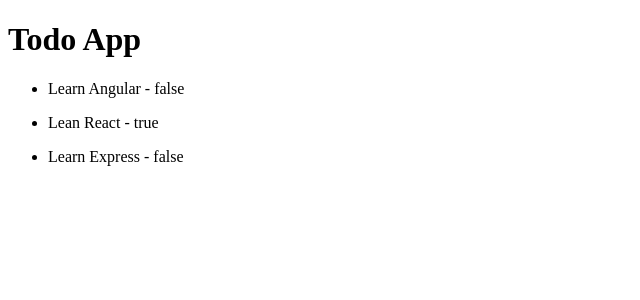
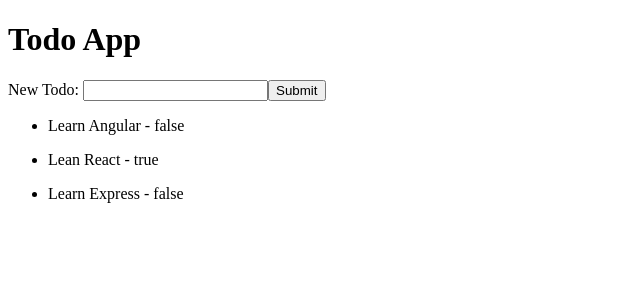
Before and after one commit to danielphilip12/Angular-Todo-App, an Angular app: page / in a window 1280 px wide. Shown: the top 300 px of the page, without its empty margins (0-640 px from the left). Built offline with nearby package versions, Linux system fonts and the light colour scheme.

Commit message:
Add addTodo functionality. Add new todo form component

```diff
--- a/src/app/app.component.html
+++ b/src/app/app.component.html
@@ -1,2 +1,3 @@
 <h1>Todo App</h1>
+<app-new-todo-form></app-new-todo-form>
 <app-todo-list [todoList]="todoList"></app-todo-list>
--- a/src/app/app.component.ts
+++ b/src/app/app.component.ts
@@ -7,7 +7,7 @@ import { TodoService } from './todo.service';
   templateUrl: './app.component.html',
   styleUrls: ['./app.component.css'],
 })
-export class AppComponent {
+export class AppComponent implements OnInit {
   title = 'todo-app';
   todoList: Todo[] = [];
 
--- /dev/null
+++ b/src/app/new-todo-form/new-todo-form.component.html
@@ -0,0 +1,5 @@
+<div>
+    <label for="newTodo">New Todo: </label>
+    <input type="text" [(ngModel)]="newTodo" name="newTodo" id="newTodo">
+    <button (click)="addTodo()">Submit</button>
+</div>
--- /dev/null
+++ b/src/app/new-todo-form/new-todo-form.component.ts
@@ -0,0 +1,28 @@
+import { Component } from '@angular/core';
+import { TodoService } from '../todo.service';
+import { Todo } from '../todo';
+
+@Component({
+  selector: 'app-new-todo-form',
+  templateUrl: './new-todo-form.component.html',
+  styleUrls: ['./new-todo-form.component.css']
+})
+export class NewTodoFormComponent {
+  newTodo: string = '';
+
+  constructor(private todoService: TodoService) {}
+
+  addTodo() {
+    if(this.newTodo === '') {
+      return;
+    }
+    const todo: Todo = {
+      id: Math.floor(Math.random() * 1000),
+      todo: this.newTodo,
+      completed: false
+    }
+
+    this.todoService.addTodo(todo);
+    this.newTodo = '';
+  }
+}
--- a/src/app/todo.service.ts
+++ b/src/app/todo.service.ts
@@ -35,4 +35,9 @@ export class TodoService {
     })
     this.todoList.next(updatedList);
   }
+
+  addTodo(todo: Todo) {
+    const updatedList = [...this.todoList.getValue(), todo]
+    this.todoList.next(updatedList);
+  }
 }
```
Also changed, not shown: src/app/app.module.ts (+6 -2 lines), src/app/new-todo-form/new-todo-form.component.css (added), 1 other file (tests, documents, lock files or other folders).
